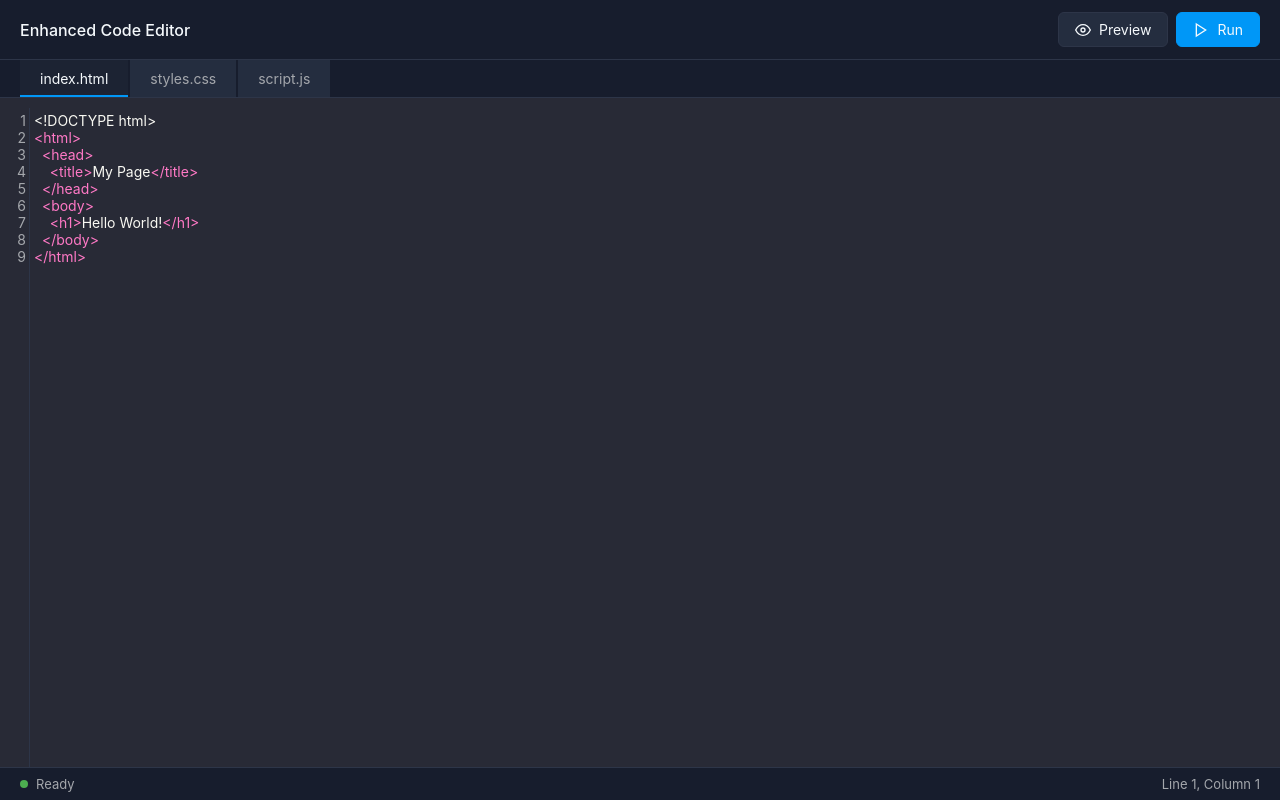
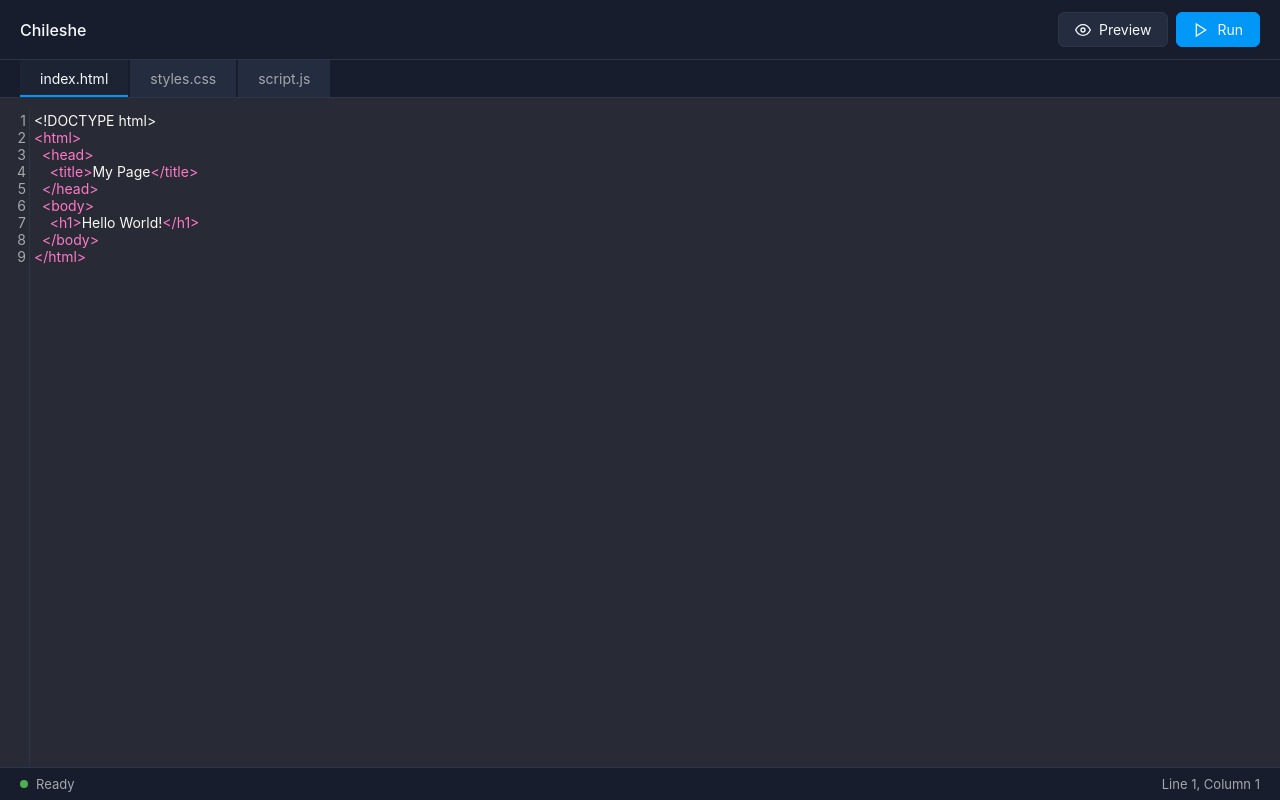
Before and after one commit to Chileshe3/HTML5-editor-, a plain HTML site: page index.html in a window 1280 px wide. Drawn offline with nearby package versions, Linux system fonts and the light colour scheme.

Commit message:
Update index.html

```diff
--- a/index.html
+++ b/index.html
@@ -259,7 +259,7 @@
 </head>
 <body>
     <div class="header">
-        <h1>Enhanced Code Editor</h1>
+        <h1>Chileshe</h1>
         <div class="buttons">
             <button class="button" id="previewBtn">
                 <svg width="16" height="16" viewBox="0 0 24 24" fill="none" stroke="currentColor" stroke-width="2">
```
